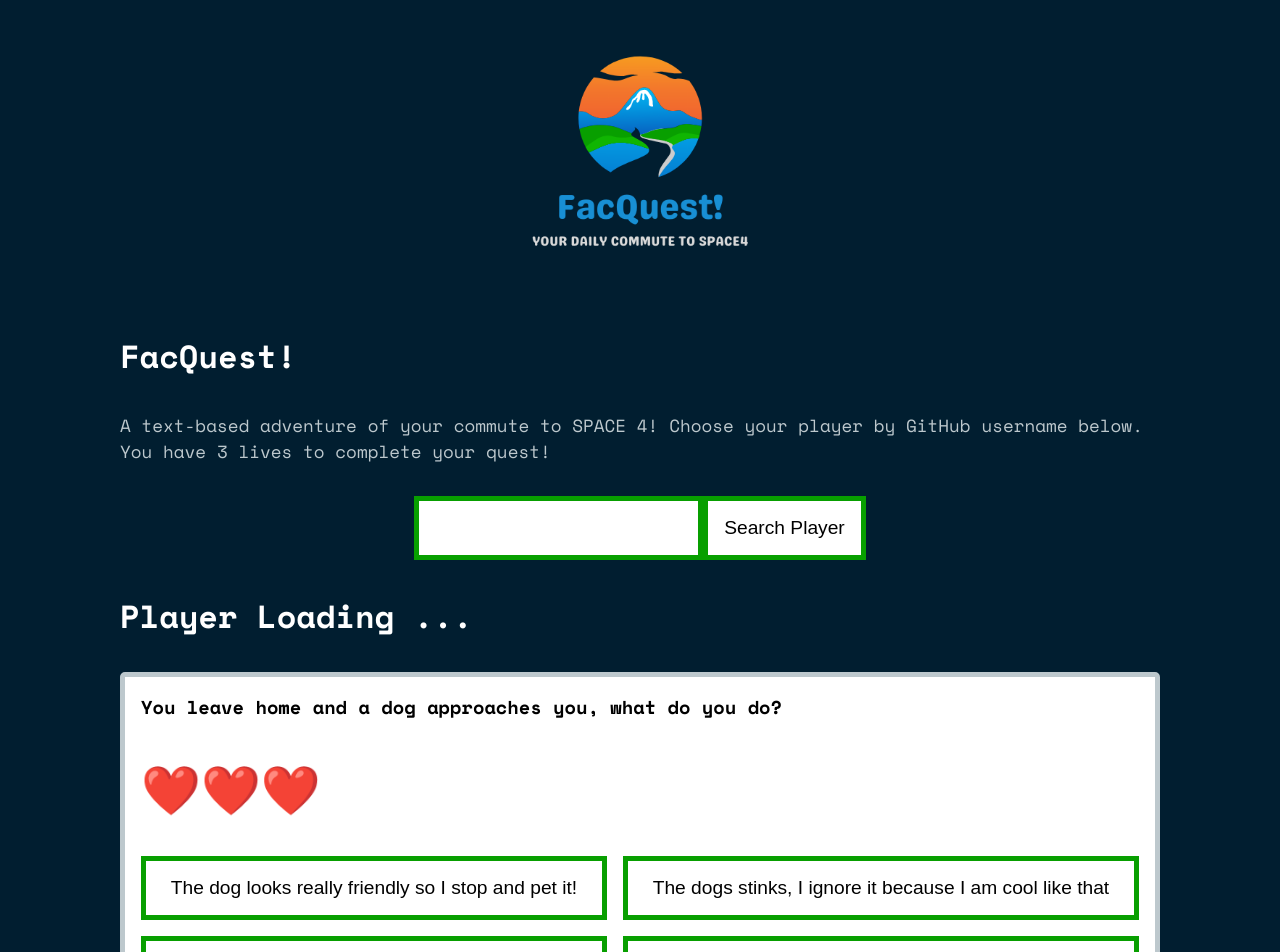
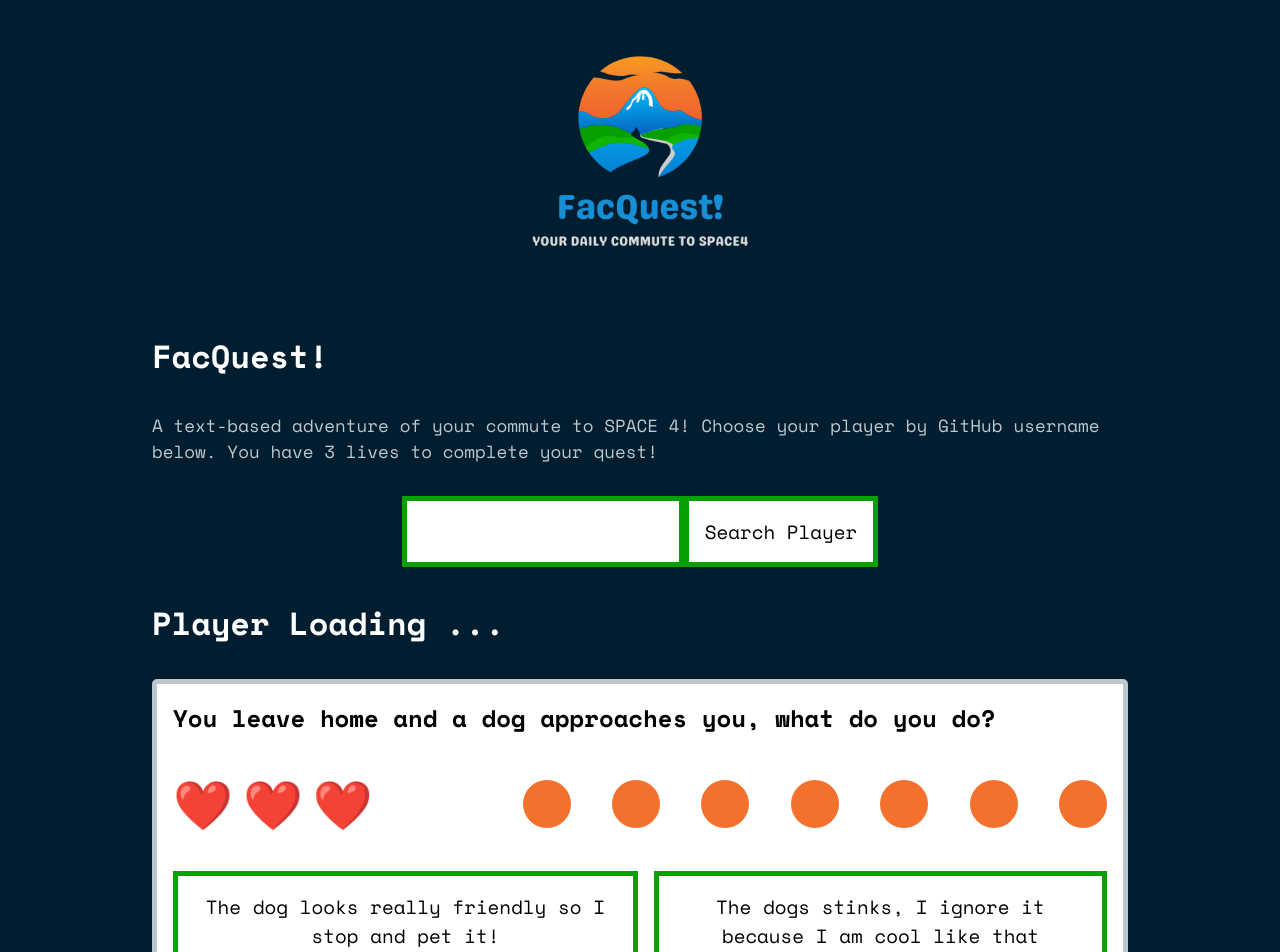
Before and after one commit to miahbates/text-adventure-game, a React (Vite) app: page / in a window 1280 px wide. Shown: the top 952 px of the page. Built offline with nearby package versions, Linux system fonts and the light colour scheme; no server answers.

Commit message:
added divs for progress bar and styled
Co-authored-by: Paolo <15671939+paologhidoni@users.noreply.github.com>

```diff
--- a/src/App.css
+++ b/src/App.css
@@ -17,6 +17,7 @@ body {
   justify-content: center;
   gap: 2rem;
   margin-bottom: 4rem;
+  padding: 0 2rem;
 }
 
 .logo {
@@ -56,6 +57,8 @@ h1 {
   transition: transform 0.5s, box-shadow 0.5s, border 0.5s;
   font-size: 1.2rem;
   border: 5px solid #089f00;
+  font-family: "Space Mono", -apple-system, BlinkMacSystemFont, "Segoe UI",
+    Roboto, Oxygen, Ubuntu, Cantarell, "Open Sans", "Helvetica Neue", sans-serif;
 }
 
 .btn:hover {
@@ -77,15 +80,13 @@ h1 {
 
 .lives {
   font-size: 3rem;
+  letter-spacing: 10px;
 }
 /* .narration {
   letter-spacing: 3px;
 } */
 
 /* player */
-
-.playerInput {
-}
 
 .player {
   align-self: center;
@@ -101,6 +102,31 @@ h1 {
   max-width: 100px;
 }
 
+.progress-wrapper {
+  display: flex;
+  justify-content: space-between;
+  align-items: center;
+  flex-wrap: wrap;
+}
+
+.step-wrap {
+  display: flex;
+  gap: 0.5rem;
+  flex-grow: 1;
+  justify-content: space-between;
+  padding-left: 15%;
+}
+
+.steps {
+  width: 3rem;
+  height: 3rem;
+  border-radius: 50%;
+  background-color: #f3712d;
+}
+
+h3 {
+  font-size: 1.5rem;
+}
 /* Utility Classes */
 
 .center {
--- a/src/components/Chapter.jsx
+++ b/src/components/Chapter.jsx
@@ -9,7 +9,18 @@ export default function Chapter(props) {
   return (
     <div className="chapterWrapper stack-md">
       <h3 className="narration">{chapters[props.chapterStage].narration}</h3>
-      <div className="lives">{"❤️".repeat(props.life)}</div>
+      <div className="progress-wrapper">
+        <div className="lives">{"❤️".repeat(props.life)}</div>
+        <div className="step-wrap">
+          <div id="step1" className="steps"></div>
+          <div id="step2" className="steps"></div>
+          <div id="step3" className="steps"></div>
+          <div id="step4" className="steps"></div>
+          <div id="step5" className="steps"></div>
+          <div id="step6" className="steps"></div>
+          <div id="step7" className="steps"></div>
+        </div>
+      </div>
       {console.log("CHAPTER STAGE", chapters[props.chapterStage])}
       <form className="buttonsForm">
         {chapters[props.chapterStage].options.map((option) => (
```
